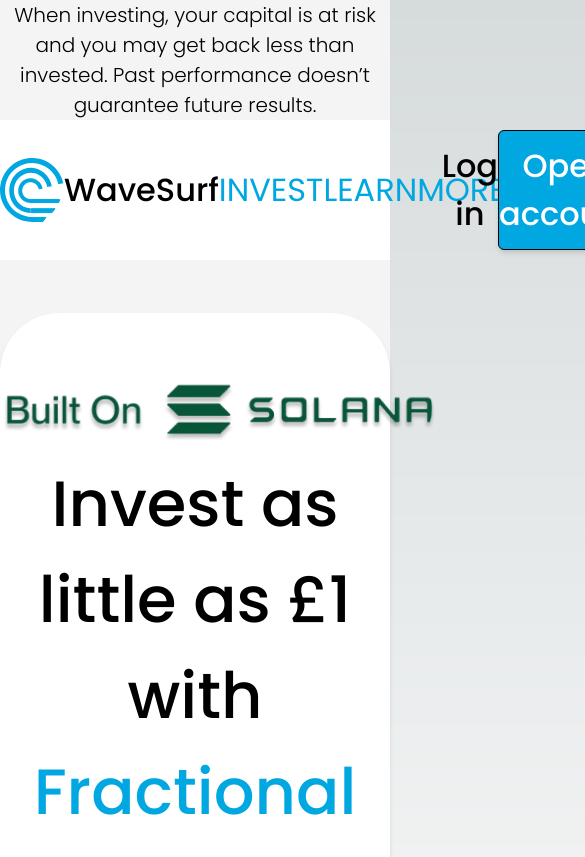
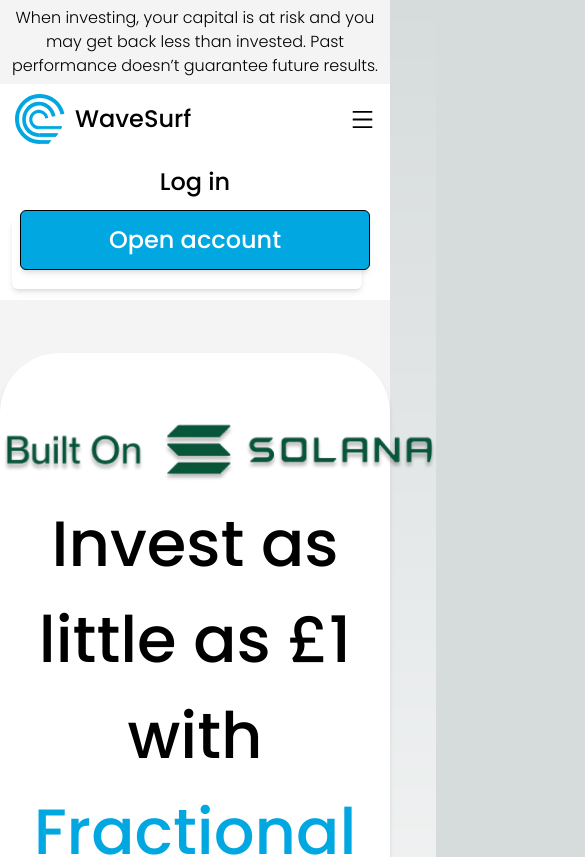
Before and after one commit to SplitWave/WaveSurf, a Next.js app: page / in a window 390 px wide. Shown: the top 857 px of the page, 585 px wide, since content can reach past the window. Built offline with nearby package versions, Linux system fonts and the light colour scheme.

Commit message:
header mobile responsiveness done

```diff
--- a/src/components/LandingPage/Header.tsx
+++ b/src/components/LandingPage/Header.tsx
@@ -1,6 +1,7 @@
 import Link from "next/link";
 import { useRouter } from "next/router";
 import Image from "next/image";
+import { AiOutlineMenu } from "react-icons/ai";
 
 const data = [
   {
@@ -26,31 +27,41 @@
   };
 
   return (
-    <header className=" w-full landingDesktop:h-[8.125rem] bg-white py-[10px] items-center flex flex-row justify-around ">
-      <div className=" flex flex-row items-center ">
-        <Image src="/assets/SVG/logo.svg" alt="" width={96} height={96} />
-        <h1 className=" landingDesktop:ml-[1.5625rem] landingDesktop:mr-[2.875rem] text-[2rem] font-medium  text-black ">
-          WaveSurf
-        </h1>
+    <header className=" w-full landingDesktop:h-[8.125rem] bg-white py-[10px] landingDesktop:items-center flex mobile:flex-col landingDesktop:flex-row landingDesktop:justify-around ">
+      <div className=" flex flex-row items-center mobile:justify-between mobile:px-[0.9375rem] landingDesktop:px-[0rem] ">
+        <div className=" flex flex-row items-center  ">
+          <div className=" relative mobile:w-[3.125rem] mobile:h-[3.125rem] landingDesktop:w-[6rem] landingDesktop:h-[6rem] ">
+            <Image
+              src="/assets/SVG/logo.svg"
+              alt=""
+              layout="fill"
+              objectFit="cover"
+            />
+          </div>
+          <h1 className=" mobile:ml-[0.625rem] landingDesktop:ml-[1.5625rem] landingDesktop:mr-[2.875rem] mobile:text-[1.5rem] landingDesktop:text-[2rem] font-medium  text-black ">
+            WaveSurf
+          </h1>
+        </div>
         {data.map((item) => (
           <Link
             href={item.link}
             key={item.name}
-            className=" landingDesktop:w-[11.125rem] "
+            className=" landingDesktop:w-[9.375rem] mobile:hidden landingDesktop:flex "
           >
             <h1 className=" text-[#00A7E1] text-[2rem]  font-normal text-center ">
               {item.name}
             </h1>
           </Link>
         ))}
+        <AiOutlineMenu className=" landingDesktop:hidden w-[1.5625rem] h-[1.5625rem] text-black " />
       </div>
-      <div className=" flex flex-row items-center ">
-        <h1 className=" landingDesktop:w-[10.875rem] text-center text-black text-[2rem] font-medium ">
+      <div className="mobile:w-full landingDesktop:w-[26.25rem] mobile:p-[1.25rem] landingDesktop:p-[0rem] flex mobile:flex-col landingDesktop:flex-row landingDesktop:items-center ">
+        <h1 className=" landingDesktop:w-[10.875rem] text-center text-black mobile:text-[1.5rem] landingDesktop:text-[2rem] font-medium ">
           Log in
         </h1>
-        <div className=" relative ">
-          <div className=" absolute top-2 right-2  landingDesktop:w-[16.6875rem] h-[4.4375rem] bg-white rounded-[0.375rem] shadow-md "></div>
-          <button className=" py-[0.6875rem]  relative  landingDesktop:w-[16.6875rem] rounded-[0.375rem] bg-[#00A7E1] border-[0.0625rem] border-black text-[2rem] text-center font-medium text-white shadow-md ">
+        <div className=" relative mobile:w-full landingDesktop:w-[16.6875rem] mobile:mt-[0.625rem] landingDesktop:mt-[0rem] ">
+          <div className=" absolute top-2 right-2 mobile:w-full  landingDesktop:w-[16.6875rem] h-[4.4375rem] bg-white rounded-[0.375rem] shadow-md "></div>
+          <button className=" py-[0.6875rem] mobile:w-full  relative  landingDesktop:w-[16.6875rem] rounded-[0.375rem] bg-[#00A7E1] border-[0.0625rem] border-black mobile:text-[1.5rem] landingDesktop:text-[2rem] text-center font-medium text-white shadow-md ">
             Open account
           </button>
         </div>
--- a/src/pages/index.tsx
+++ b/src/pages/index.tsx
@@ -20,7 +20,7 @@
   return (
     <div className="min-h-screen bg-[#F4F4F4] font-poppins ">
       <div className=" landingDesktop:py-[1.375rem] ">
-        <h1 className=" text-black text-center  text-[1.25rem] font-light ">
+        <h1 className="mobile:p-[0.375rem] landingDesktop:p-[0rem] text-black text-center mobile:text-[1rem] landingDesktop:text-[1.25rem] font-light ">
           When investing, your capital is at risk and you may get back less than
           invested. Past performance doesn’t guarantee future results.
         </h1>
```
Also changed, not shown: package.json (+5 -4 lines), 1 other file (tests, documents, lock files or other folders).
